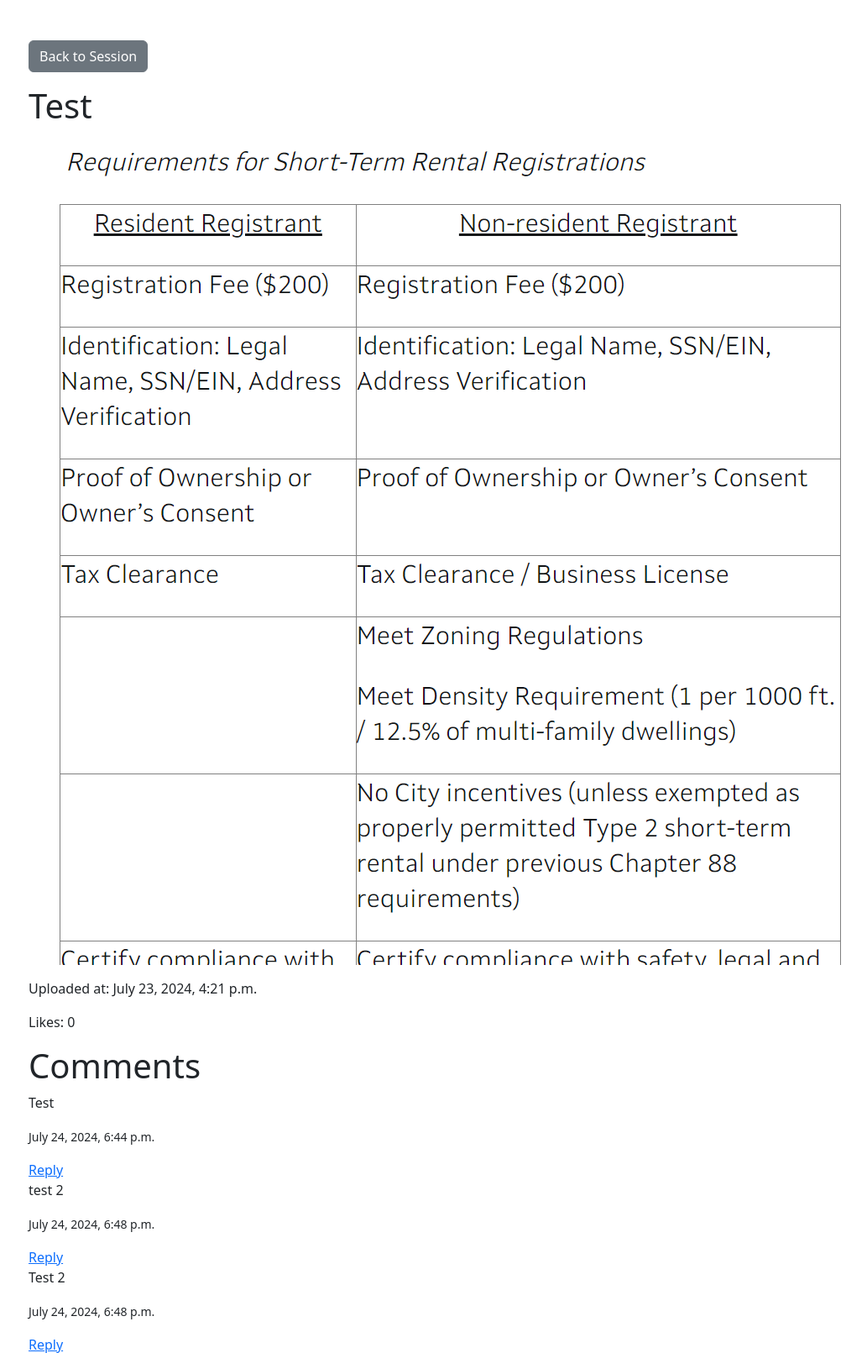
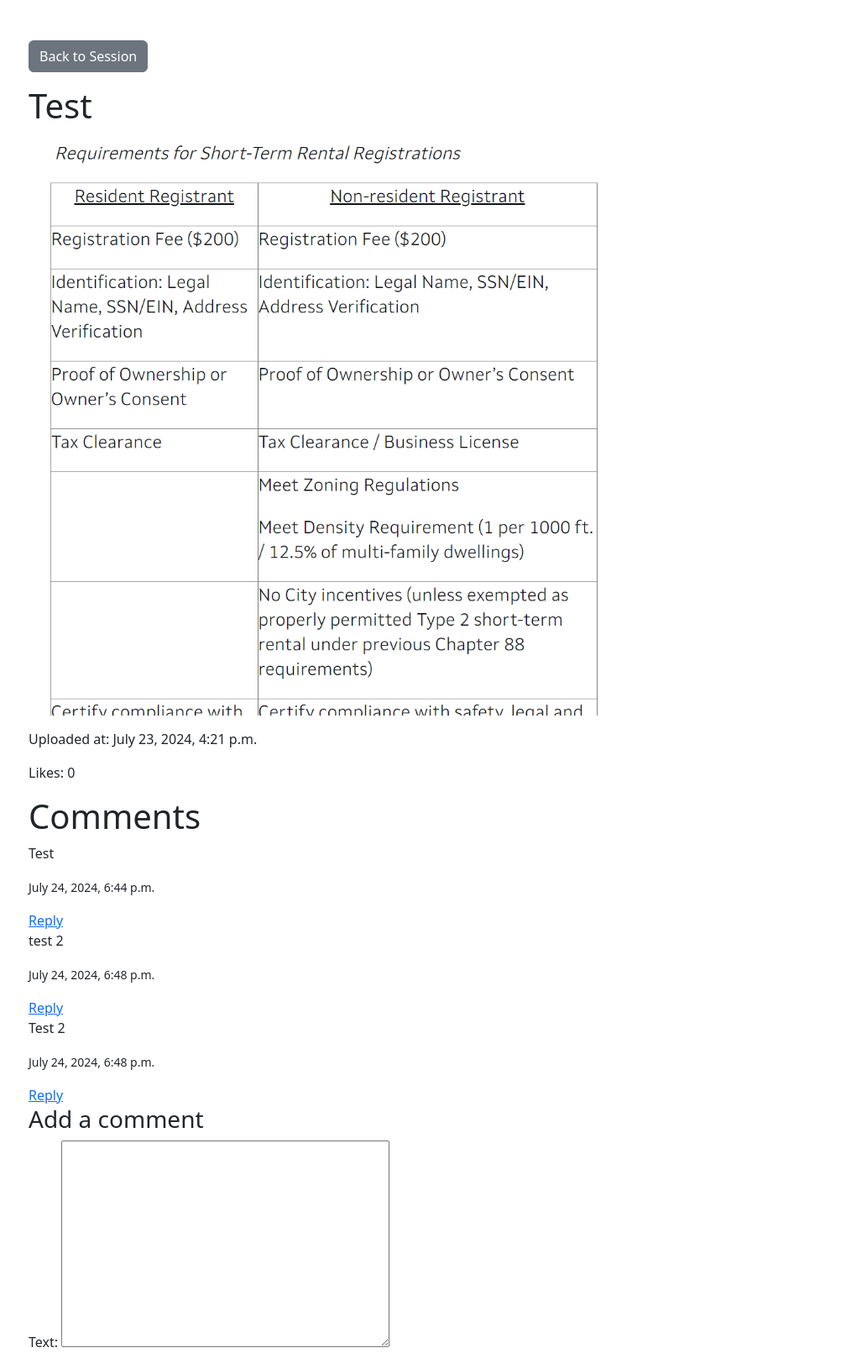
Before and after one commit to admiralorbiter/EngageKC, a Django app: page /post/4/ in a window 1280 px wide. Shown: the part 42-1653 px from the top of the page at 84% size, without its empty margins (48-1081 px from the left). Run offline with Django 5.2, Linux system fonts and the light colour scheme; data comes from the database, SQL or seed files in the repository; parts of the project's set-up code (start-up, migrations or seed data) failed here and were passed over; some libraries are stand-ins or nearby versions.

Commit message:
ui updates

```diff
--- a/video_app/templates/video_app/post_detail.html
+++ b/video_app/templates/video_app/post_detail.html
@@ -4,6 +4,12 @@
     <title>{{ media.title }}</title>
     <script src="https://kit.fontawesome.com/e0a2833fbd.js" crossorigin="anonymous"></script>
     <link href="https://cdn.jsdelivr.net/npm/bootstrap@5.3.2/dist/css/bootstrap.min.css" rel="stylesheet">
+    <style>
+        .media-content img, .media-content video {
+            max-width: 100%;
+            height: auto;
+        }
+    </style>
 </head>
 <body>
     {% include 'video_app/nav.html' %}
@@ -11,7 +17,7 @@
         <a href="{% url 'session_detail' media.session.id %}" class="btn btn-secondary mb-3">Back to Session</a>
         <h1>{{ media.title }}</h1>
         <div class="row">
-            <div class="col-9">
+            <div class="col-8 media-content">
                 {% if media.media_type == 'image' %}
                     <img src="{{ media.image_file.url }}" alt="{{ media.title }}">
                 {% elif media.media_type == 'video' %}
```
